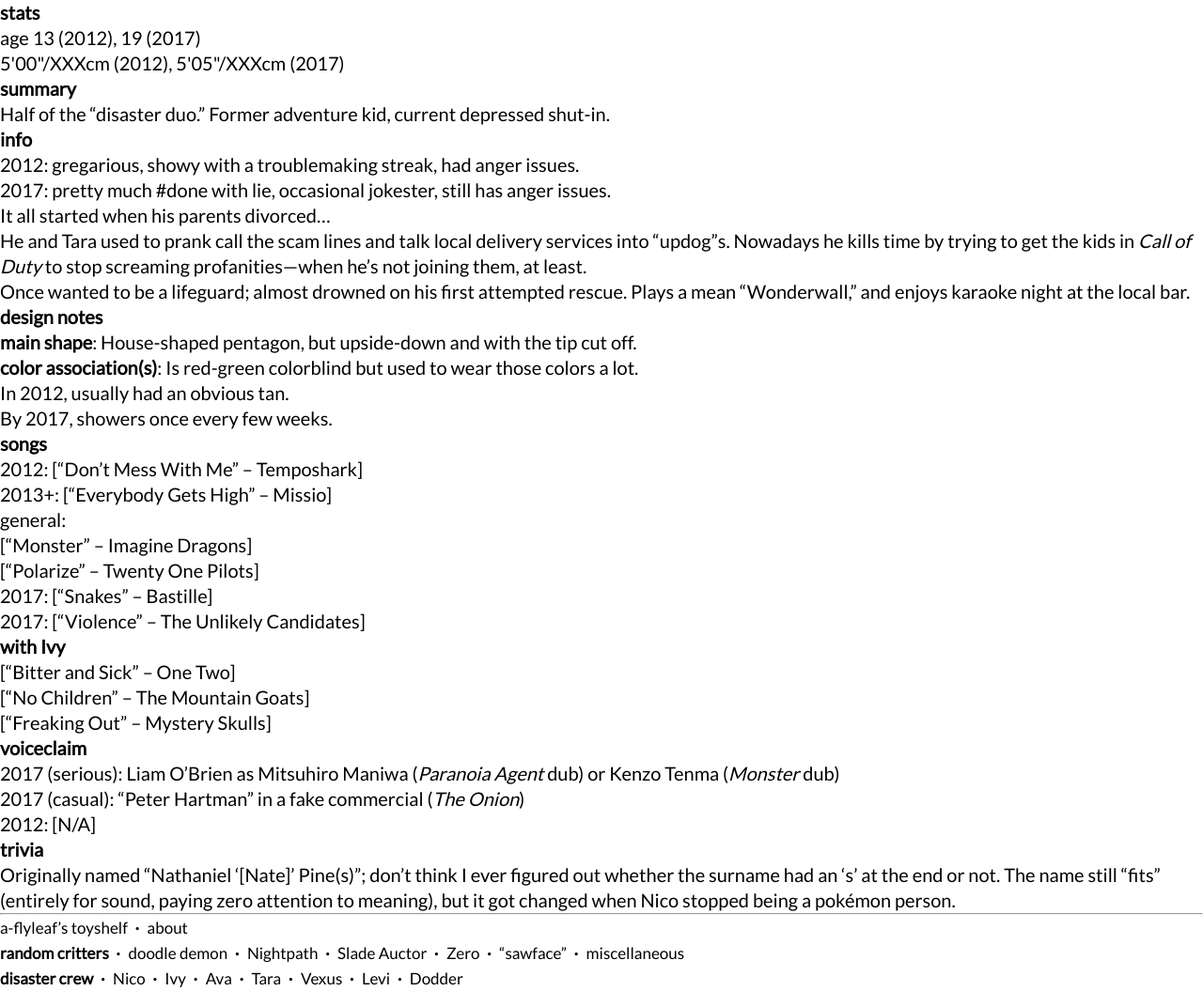
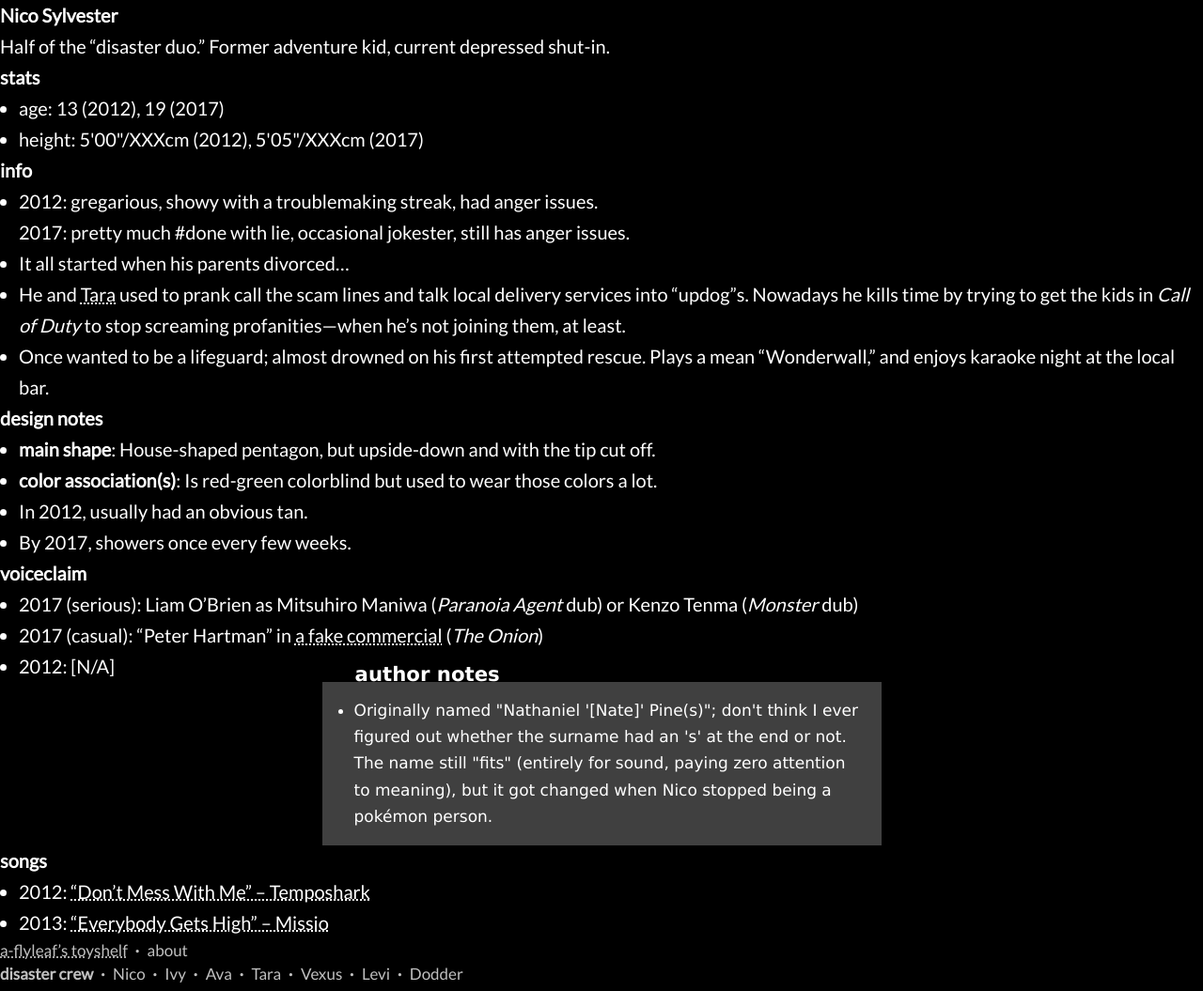
Before and after one commit to a-flyleaf/toyshelf, a Jekyll site: the page built from disaster-crew/nico.md, in a window 1280 px wide. Shown: the whole page at 94% size. Built offline with Jekyll 4.4.1, drawn with Linux system fonts in a browser that asks for light colours.

Commit message:
profile styling wip, song data

```diff
--- /dev/null
+++ b/_data/songtest.json
@@ -0,0 +1,4 @@
+"nico":[
+	{"why":"2012","title":"Don’t Mess With Me","artist":"Temposhark","url":"https://www.youtube.com/watch?v=uZOP_rP7aNg"},
+	{"why":"2013","title":"Everybody Gets High","artist":"Missio","url":"https://www.youtube.com/watch?v=AHukwv_VX9A"}
+]
--- /dev/null
+++ b/_layouts/0-profile-cmyk.html
@@ -0,0 +1,16 @@
+---
+layout: 0-profile
+---
+<p id="summary">{{page.summary}}</p>
+
+<section id="stats"><h2>stats</h2><ul>
+	<li>age: {{page.age}}</li>
+	<li>height: {{page.height}}</li>
+</ul></section>
+
+<section id="info"><h2>info</h2>{{content}}</section>
+
+<section id="songs">
+	<h2>songs</h2>
+	<ul>{%for song in site.data.songs%}<li>{{song.why}}: <a href="{{song.url}}">“{{song.title}}” – {{song.artist}}</a>{%endfor%}</ul>
+</section>
--- a/_layouts/0-profile.html
+++ b/_layouts/0-profile.html
@@ -2,5 +2,9 @@
 layout: "0"
 class: ic
 ---
-{{content}}
+<header>{%if page.img%}
+	<figure><img src="{%include url.html%}/assets/img/{{page.img}}" alt=""/></figure>{%endif%}
+	<h1>{{page.title}}</h1>
+</header>
+<main>{{content}}</main>
 {%include 0-footer.html%}
--- a/_layouts/0.html
+++ b/_layouts/0.html
@@ -6,10 +6,11 @@
 		<meta name="viewport" content="width=device-width, initial-scale=1">
 
 		<title>{%if page.title%}{{page.title}} | {%endif%}a-flyleaf’s toyshelf</title>
-		<link rel="stylesheet" type="text/css" href="{%include url.html%}/assets/0.css"/>
+		<link rel="stylesheet" type="text/css" href="{%include url.html%}/assets/0.css"/>{%if page.css%}
+		<style>{{page.css}}</style>{%endif%}
 	</head>
 
-	<body{%if layout.class%} class="{{layout.class}}"{%endif%}>
+	<body{%if layout.class%} class="{{layout.class}}{%if page.class%} {{page.class}}{%endif%}"{%endif%}>
 		{{content}}
 	</body>
 </html>
--- a/assets/0.css
+++ b/assets/0.css
@@ -12,17 +12,24 @@
        url('fonts/lato-v23-latin-regular.svg#Lato') format('svg'); /* Legacy iOS */
 }
 
+/*core*/
 *{margin:0; padding:0; box-sizing:border-box; font-size:100%;}
 body{overflow-x:hidden; word-wrap:break-word;}
 a{color:inherit; text-decoration:0;}
 img{max-width:100%; height:auto;}
-header,main,footer,nav{display:block;}
+header,main,section,footer,nav{display:block;}
+main ul{margin-left:1em;}
 
+/*sitewide layout*/
+footer{font-size:.85em;}
+footer ul,footer li{display:inline;} footer li:before{content:"·"; margin:0 .5em 0 .25em; font-weight:bold;}
+
+/*OOC*/
 .ooc{background:#b7b7b7; font-family:verdana,sans-serif; font-size:115%; line-height:150%; padding:1em;}
 .ooc .wrap,.ooc hr{max-width:30em; margin:0 auto;} .ooc footer .wrap{max-width:35.15em;}
 .ooc a{background:#c9c9c9; padding:0 .25em; margin:0 -.15em;} .ooc a:focus,.ooc a:active,.ooc a:hover{background:#dbdbdb;} .ooc header a{margin-left:0;}
 .ooc hr{height:1px; border:0; background:#606060;}
-.ooc ::selection{background:#9c9c9c; background:rgba(0,0,0,.15);}
+.ooc ::selection{background:#9c9c9c;}
 .ooc header{padding-top:1em;}
 .ooc h1{font-size:2em; padding-top:.15em;}
 .ooc h2{font-size:1.15em; margin-top:1.25em; margin-bottom:-.25em;}
@@ -30,8 +37,12 @@ header,main,footer,nav{display:block;}
 .ooc #line{margin:2em auto 1em; background:#9c9c9c;}
 .ooc footer{padding-bottom:1em; line-height:135%; color:#606060;} .ooc .list{margin:.5em 0;} .ooc footer b{font-size:.85em; text-transform:uppercase; letter-spacing:.05em;}
 
+/*IC*/
 .ic{font-family:lato,verdana,sans-serif; font-size:125%; line-height:135%;}
 .ic .ooc{font-size:1em;}
 
-footer{font-size:.85em;}
-footer ul,footer li{display:inline;} footer li:before{content:"·"; margin:0 .5em 0 .25em; font-weight:bold;}
+.cmyk{background:#000; color:#fff; line-height:165%;} .cmyk .ooc{font-size:.85em; background:#404040;}
+.cmyk ::selection{background:#404040; background:rgba(255,255,255,0.25);}
+.cmyk a{text-decoration:underline dotted;} .cmyk a:hover,.cmyk a:focus,.cmyk a:active{text-decoration:underline solid; text-decoration-thickness:.05em;}
+.cmyk .ooc{line-height:165%; max-width:35em; margin:0 auto;} .cmyk .ooc h2{margin:-1.85em 0 .5em .85em; font-size:1.25em;}
+.cmyk #line,.cmyk .list:first-of-type{display:none;} .cmyk footer{color:#c0c0c0; line-height:150%;}
--- a/disaster-crew/nico.md
+++ b/disaster-crew/nico.md
@@ -1,26 +1,25 @@
 ---
-layout: 0-profile
+layout: 0-profile-cmyk
 title: Nico Sylvester
+class: cmyk
+name: nico
+
+summary: Half of the “disaster duo.” Former adventure kid, current depressed shut-in.
+age: 13 (2012), 19 (2017)
+height: 5'00"/XXXcm (2012), 5'05"/XXXcm (2017)
 ---
-## stats
-- age 13 (2012), 19 (2017)
-- 5\'00\"/XXXcm (2012), 5\'05\"/XXXcm (2017)
-
-## summary
-Half of the "disaster duo." Former adventure kid, current depressed shut-in.
-
-## info
 - 2012: gregarious, showy with a troublemaking streak, had anger issues.<br/>2017: pretty much #done with lie, occasional jokester, still has anger issues.
 - It all started when his parents divorced...
 - He and [Tara]({%include url.html%}/disaster-crew/tara) used to prank call the scam lines and talk local delivery services into "updog"s. Nowadays he kills time by trying to get the kids in *Call of Duty* to stop screaming profanities—when he's not joining them, at least.
 - Once wanted to be a lifeguard; almost drowned on his first attempted rescue. Plays a mean "Wonderwall," and enjoys karaoke night at the local bar.
 
-## design notes
+### design notes
 - <b>main shape</b>: House-shaped pentagon, but upside-down and with the tip cut off.
 - <b>color association(s)</b>: Is red-green colorblind but used to wear those colors a lot.
 - In 2012, usually had an obvious tan.
 - By 2017, showers once every few weeks.
 
+<!--
 ## songs
 - 2012: ["Don't Mess With Me" – Temposhark]
 - 2013+: ["Everybody Gets High" – Missio]
@@ -34,11 +33,14 @@ Half of the "disaster duo." Former adventure kid, current depressed shut-in.
 - ["Bitter and Sick" – One Two]
 - ["No Children" – The Mountain Goats]
 - ["Freaking Out" – Mystery Skulls]
+-->
 
 ## voiceclaim
 - 2017 (serious): Liam O'Brien as Mitsuhiro Maniwa (<i>Paranoia Agent</i> dub) or Kenzo Tenma (<i>Monster</i> dub)
 - 2017 (casual): "Peter Hartman" in [a fake commercial](https://www.youtube.com/watch?v=qr0P587Skoo) (<i>The Onion</i>)
 - 2012: \[N/A]
 
-## trivia
-- Originally named "Nathaniel '[Nate]' Pine(s)"; don't think I ever figured out whether the surname had an 's' at the end or not. The name still "fits" (entirely for sound, paying zero attention to meaning), but it got changed when Nico stopped being a pokémon person.
+<section class="ooc">
+	<h2>author notes</h2>
+	<ul><li>Originally named "Nathaniel '[Nate]' Pine(s)"; don't think I ever figured out whether the surname had an 's' at the end or not. The name still "fits" (entirely for sound, paying zero attention to meaning), but it got changed when Nico stopped being a pokémon person.</li></ul>
+</section>
```
Also changed, not shown: _data/songs.yml (added, +8 -0 lines), disaster-crew/index.md (+4 -0 lines).
